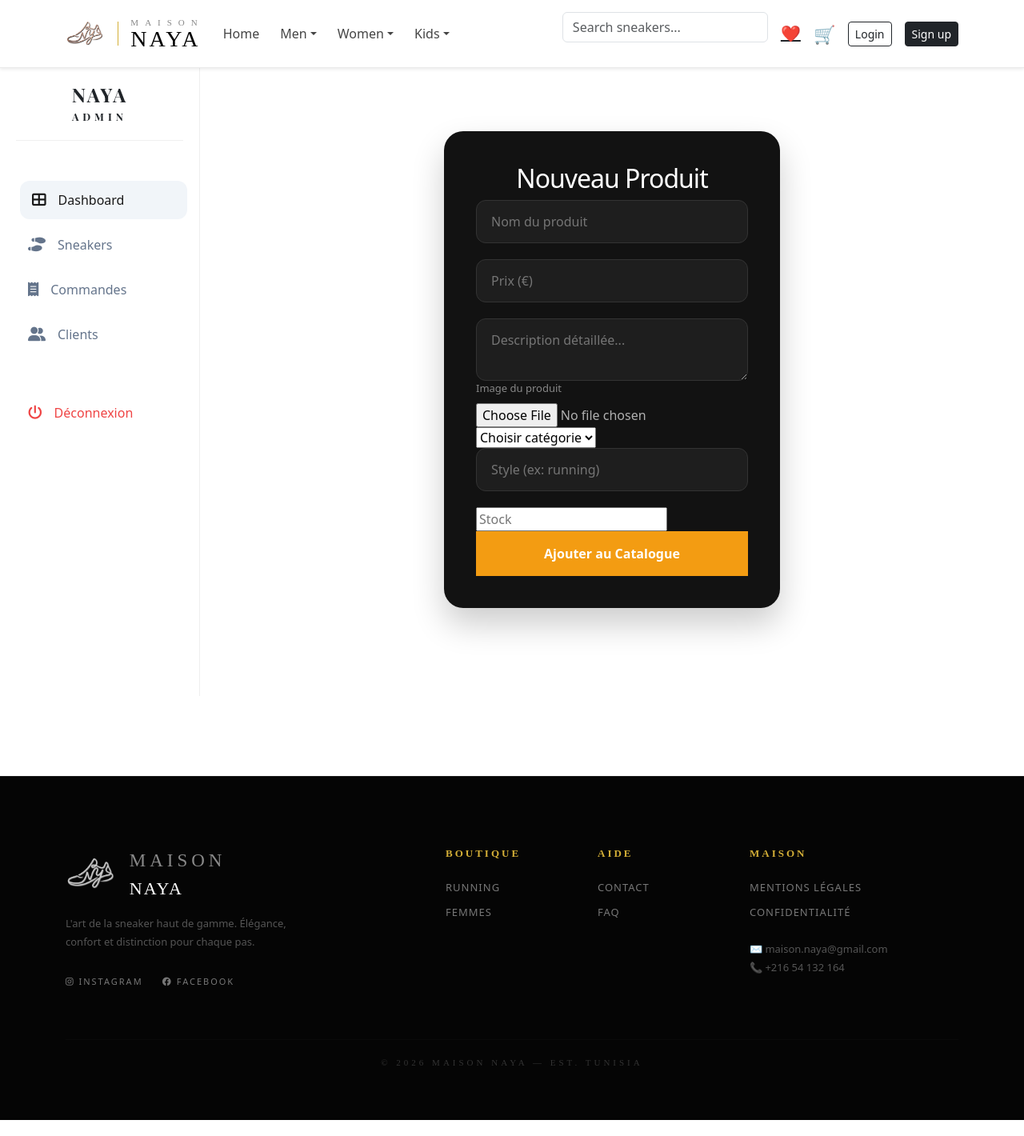
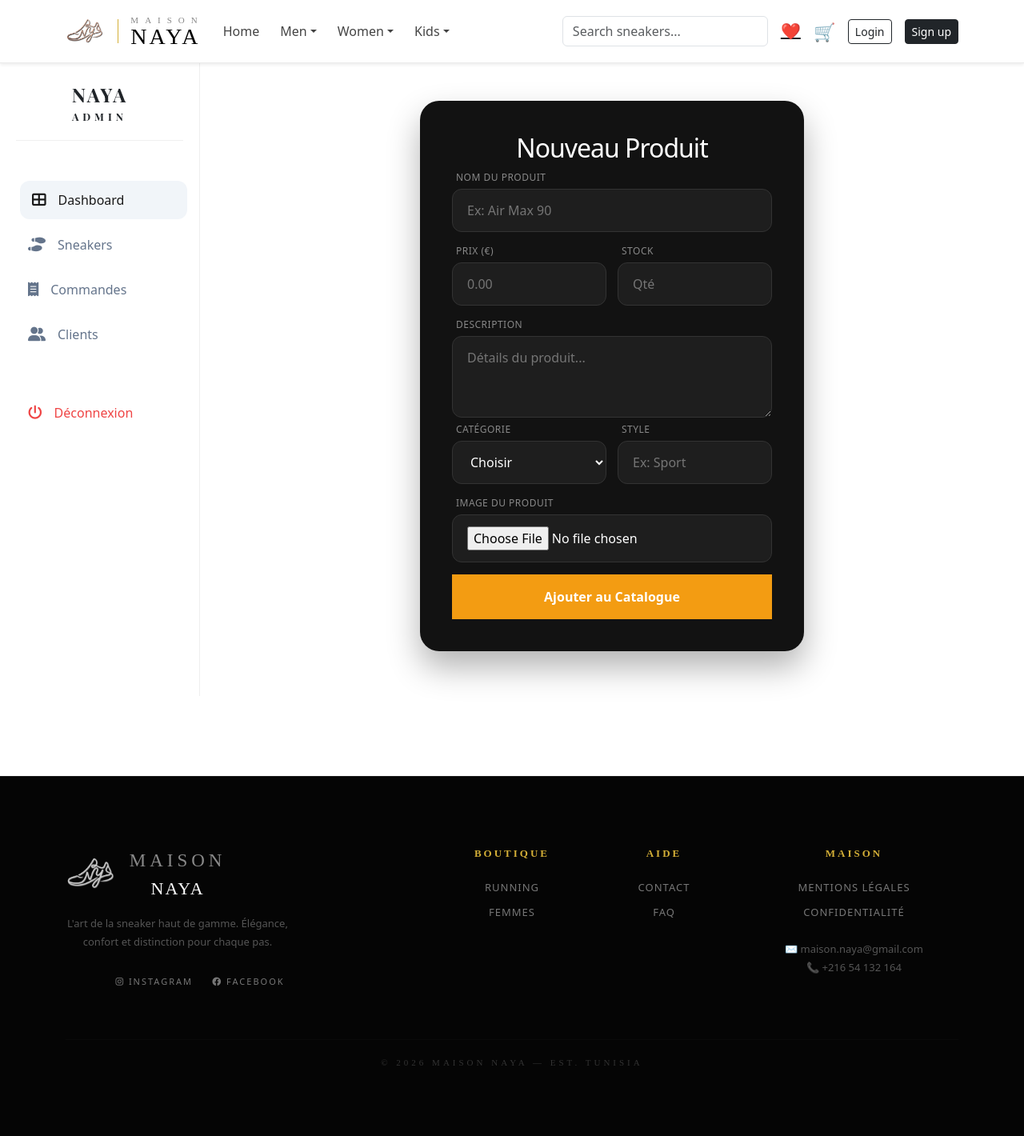
Before and after one commit to yosra770/Projet, a PHP site: page /web2/admin/produit/ajouter.php in a window 1280 px wide. Shown: the whole page at 80% size. Run offline with PHP 8.4, Linux system fonts and the light colour scheme.

Commit message:
update project

```diff
--- a/Produits/liste.php
+++ b/Produits/liste.php
@@ -71,7 +71,7 @@ $favoris = $_SESSION['favoris'] ?? [];
 
                     <div class="img-wrapper">
                         <a href="detail.php?id=<?= $p['id'] ?>">
-                            <img src="../assets/images/<?= $p['image'] ?>" alt="<?= $p['nom'] ?>">
+                            <img src="../uploads/<?= $p['image'] ?>" alt="<?= $p['nom'] ?>">
                         </a>
                     </div>
 
--- a/admin/produit/ajouter.php
+++ b/admin/produit/ajouter.php
@@ -1,69 +1,10 @@
-<style>
-    body {
-        background-color: #f4f7f6;
-        font-family: 'Poppins', sans-serif;
-        margin: 0;
-        padding-top: 70px; /* IMPORTANT : Ajustez cette valeur selon la hauteur de votre Header */
-    }
-
-    .main-wrapper {
-        display: flex;
-        min-height: calc(100vh - 70px); /* Hauteur totale moins le header */
-        align-items: stretch;
-    }
-
-    /* Ajustement Sidebar */
-    aside, .sidebar {
-        z-index: 10; /* Pour qu'elle reste sous le header mais au-dessus du fond */
-        height: 100%;
-    }
-
-    .content-area {
-        flex-grow: 1;
-        display: flex;
-        justify-content: center;
-        align-items: center; /* Centre la carte verticalement dans l'espace restant */
-        padding: 40px 20px;
-
-    }
-
-    form {
-        background: #121212;
-        padding: 40px;
-        border-radius: 24px;
-        box-shadow: 0 20px 40px rgba(0, 0, 0, 0.2);
-        width: 100%;
-        max-width: 420px;
-        color: white;
-        position: relative; /* Sécurité pour le z-index */
-    }
-
-    /* On garde vos autres styles (h2, input, button, etc.) identiques */
-    h2 { text-align: center; color: #ffffff; margin-bottom: 30px; }
-    input[type="text"], textarea {
-        width: 100%; padding: 14px 18px; margin-bottom: 20px;
-        background: #1e1e1e; border: 1px solid #333; border-radius: 12px; color: #fff;
-    }
-    button {
-        width: 100%; padding: 16px; background: #f39c12; color: white;
-        border: none; border-radius: 12px; font-weight: 700; cursor: pointer;
-    }
-    button:hover { background: #bb86fc; color: white; }
-
-    /* On s'assure que le footer prend toute la largeur en bas */
-    footer {
-        width: 100%;
-        clear: both;
-    }
-</style>
-<?php require_once("../../includes/session.php"); ?>
 <?php
+require_once("../../includes/session.php");
 require_once(__DIR__ . "/traitement.php");
 
+// Logique de traitement
 if (isset($_POST['ajouter'])) {
-
     $p = new produit();
-
     $p->nom = $_POST['nom'];
     $p->prix = $_POST['prix'];
     $p->description = $_POST['description'];
@@ -71,9 +12,7 @@ if (isset($_POST['ajouter'])) {
     $p->style = $_POST['style'];
     $p->stock = $_POST['stock'];
 
-    // 🔥 GESTION IMAGE
     $image = "";
-
     if (!empty($_FILES['image']['name'])) {
         $image = time() . "_" . $_FILES['image']['name'];
         move_uploaded_file(
@@ -81,19 +20,150 @@ $p->stock = $_POST['stock'];
             __DIR__ . "/../../uploads/" . $image
         );
     }
-
     $p->image = $image;
-
     $p->insertProduit();
 
-    // 🔁 REDIRECTION
     header("Location: liste.php");
     exit();
 }
 ?>
 
+<!DOCTYPE html>
+<html lang="fr">
+<head>
+    <meta charset="UTF-8">
+    <title>Ajouter un Produit</title>
+    <link href="https://fonts.googleapis.com/css2?family=Poppins:wght@300;400;600;700&display=swap" rel="stylesheet">
+    <style>
+        body {
+            background-color: #f4f7f6;
+            font-family: 'Poppins', sans-serif;
+            margin: 0;
+            padding-top: 70px; /* Espace pour le header fixe */
+        }
+
+        .main-wrapper {
+            display: flex;
+            min-height: calc(100vh - 70px);
+        }
+
+        /* Sidebar */
+        aside, .sidebar {
+            z-index: 10;
+            min-width: 250px;
+            background: #fff;
+            border-right: 1px solid #ddd;
+        }
+
+        /* Zone de contenu principale */
+        .content-area {
+            flex-grow: 1;
+            display: flex;
+            justify-content: center;
+            align-items: center;
+            padding: 40px 20px;
+        }
+
+        /* Carte du Formulaire */
+        form {
+            background: #121212;
+            padding: 40px;
+            border-radius: 24px;
+            box-shadow: 0 20px 40px rgba(0, 0, 0, 0.3);
+            width: 100%;
+            max-width: 480px;
+            color: white;
+        }
+
+        h2 {
+            text-align: center;
+            color: #ffffff;
+            margin-top: 0;
+            margin-bottom: 30px;
+            font-weight: 600;
+        }
+
+        /* Style des champs de saisie */
+        input[type="text"],
+        input[type="number"],
+        input[type="file"],
+        select,
+        textarea {
+            width: 100%;
+            padding: 14px 18px;
+            margin-bottom: 15px;
+            background: #1e1e1e;
+            border: 1px solid #333;
+            border-radius: 12px;
+            color: #fff;
+            font-family: inherit;
+            box-sizing: border-box;
+            transition: all 0.3s ease;
+        }
+
+        input:focus, select:focus, textarea:focus {
+            outline: none;
+            border-color: #f39c12;
+            background: #252525;
+        }
+
+        /* Petit label au-dessus des champs */
+        .field-label {
+            display: block;
+            color: #888;
+            font-size: 12px;
+            margin-bottom: 5px;
+            margin-left: 5px;
+            text-transform: uppercase;
+            letter-spacing: 0.5px;
+        }
+
+        /* Groupe de champs (Prix & Stock) */
+        .input-group {
+            display: flex;
+            gap: 15px;
+        }
+        .input-group div { flex: 1; }
+
+        /* Bouton */
+        button {
+            width: 100%;
+            padding: 16px;
+            background: #f39c12;
+            color: white;
+            border: none;
+            border-radius: 12px;
+            font-weight: 700;
+            font-size: 16px;
+            cursor: pointer;
+            transition: all 0.3s ease;
+            margin-top: 10px;
+        }
+
+        button:hover {
+            background: #e67e22;
+            transform: translateY(-2px);
+            box-shadow: 0 5px 15px rgba(243, 156, 18, 0.4);
+        }
+
+        footer {
+            width: 100%;
+            background: #fff;
+            padding: 20px 0;
+            text-align: center;
+            border-top: 1px solid #ddd;
+        }
+
+        /* Responsive */
+        @media (max-width: 768px) {
+            .main-wrapper { flex-direction: column; }
+            .sidebar { width: 100%; min-width: unset; }
+        }
+    </style>
+</head>
+<body>
+
 <?php include("../../includes/header.php"); ?>
-<?php require_once("../../includes/session.php"); ?>
 
 <div class="main-wrapper">
     <?php include("../sidebar.php"); ?>
@@ -102,26 +172,48 @@ $p->stock = $_POST['stock'];
         <form method="POST" enctype="multipart/form-data">
             <h2>Nouveau Produit</h2>
 
-            <input type="text" name="nom" placeholder="Nom du produit" required>
-            <input type="text" name="prix" placeholder="Prix (€)" required>
+            <span class="field-label">Nom du produit</span>
+            <input type="text" name="nom" placeholder="Ex: Air Max 90" required>
 
-            <textarea name="description" placeholder="Description détaillée..."></textarea>
+            <div class="input-group">
+                <div>
+                    <span class="field-label">Prix (€)</span>
+                    <input type="text" name="prix" placeholder="0.00" required>
+                </div>
+                <div>
+                    <span class="field-label">Stock</span>
+                    <input type="number" name="stock" placeholder="Qté" required>
+                </div>
+            </div>
 
-            <label style="display: block; color: #888; font-size: 13px; margin-bottom: 8px;">Image du produit</label>
-            <input type="file" name="image" required style="color: #b0b0b0;">
+            <span class="field-label">Description</span>
+            <textarea name="description" placeholder="Détails du produit..." rows="3"></textarea>
+
+            <div class="input-group">
+                <div>
+                    <span class="field-label">Catégorie</span>
                     <select name="categorie" required>
-    <option value="">Choisir catégorie</option>
+                        <option value="" disabled selected>Choisir</option>
                         <option value="men">Homme</option>
                         <option value="women">Femme</option>
                         <option value="kids">Enfant</option>
                     </select>
+                </div>
+                <div>
+                    <span class="field-label">Style</span>
+                    <input type="text" name="style" placeholder="Ex: Sport" required>
+                </div>
+            </div>
 
-<input type="text" name="style" placeholder="Style (ex: running)" required>
+            <span class="field-label">Image du produit</span>
+            <input type="file" name="image" required>
 
-<input type="number" name="stock" placeholder="Stock" required>
-            <button name="ajouter">Ajouter au Catalogue</button>
+            <button name="ajouter" type="submit">Ajouter au Catalogue</button>
         </form>
     </div>
 </div>
 
 <?php include("../../includes/footer.php"); ?>
+
+</body>
+</html>
--- a/index.php
+++ b/index.php
@@ -101,7 +101,7 @@ while($row = $result->fetch(PDO::FETCH_ASSOC)) {
         </div>
 
         <!-- IMAGE (temporaire) -->
-        <img src="/web2/projet/images/default.jpg" alt="product">
+        <img src="/web2/projet/uploads/<?php echo $row['image']; ?>" alt="product">
 
         <h5><?php echo $row['nom']; ?></h5>
         <p><?php echo $row['prix']; ?> DT</p>
```
Also changed, not shown: admin/commandes/commande.php (+13 -0 lines), admin/produit/modifier.php (+91 -39 lines), uploads/1778446612_images (1).jpg (added). Lines whose indentation alone changed are shown as unchanged.
